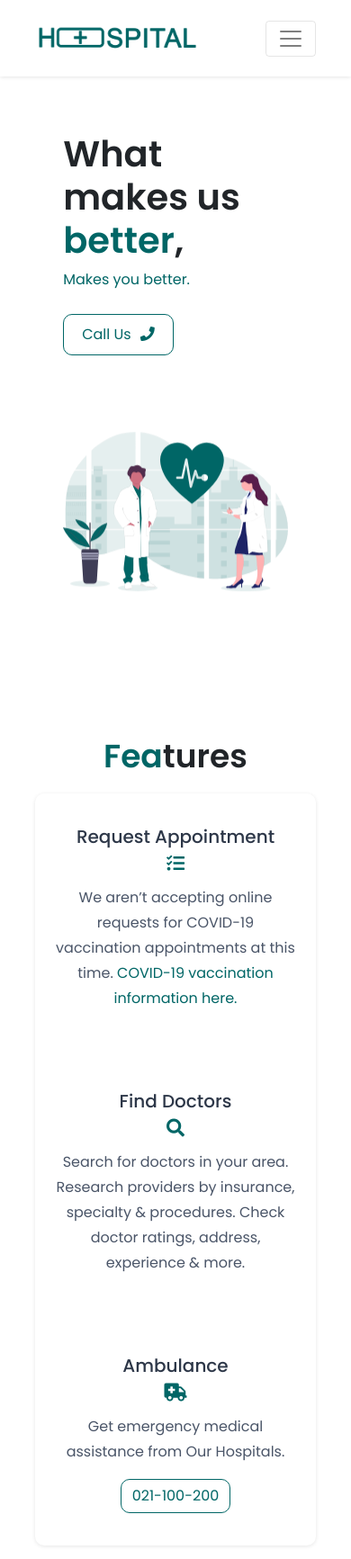
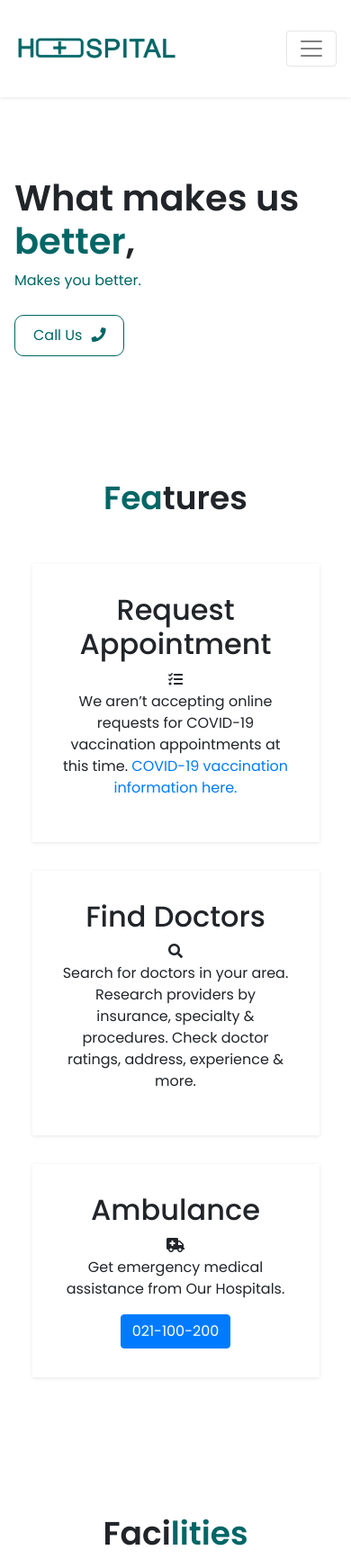
Before and after one commit to resaend/hospital, a plain HTML site: page index.html in a window 390 px wide. Shown: the top 1733 px of the page at 90% size. Drawn offline with nearby package versions, Linux system fonts and the light colour scheme.

Commit message:
refactor: html structure and responsive

```diff
--- a/css/style.css
+++ b/css/style.css
@@ -30,12 +30,15 @@
 
 .navbar {
     background: #fff;
-    height: 85px;
     display: flex;
-    padding: 0 10% !important;
+    padding: 1rem ;
     align-items: center;
     justify-content: space-between;
     box-shadow: 0 1px 4px 0 rgba(1, 1, 1, 0.1);
+}
+
+.container {
+    padding: 1rem;
 }
 
 .nav-link {
@@ -56,22 +59,20 @@
     display: flex;
     align-items: center;
     flex-wrap: wrap;
-    padding: 0 10%;
 }
 
 .home .image {
     padding-top: 4rem;
-    flex: 1 1 40rem;
+}
+.home .image img {
+    width: 100%;
 }
 
 .image>img {
-    width: 700px;
-    padding: 0 105;
     animation: bounceTop_01 3s infinite;
 }
 
 .home .content {
-    padding: 0 10%;
     flex: 1 1 40rem;
 }
 
@@ -127,11 +128,13 @@
 
 #features {
     padding: 0% 5%;
+    border-radius: 10px;
+    margin-top: 20px;
+}
+#features .feature-item {
     box-shadow: 0 1px 4px 0 rgba(1, 1, 1, 0.1);
-    border-radius: 10px;
-    margin-left: 10%;
-    margin-right: 10%;
-    margin-top: 20px;
+    padding: 2rem;
+    height: 100%;
 }
 
 
@@ -215,7 +218,6 @@
 }
 
 #facilities {
-    padding: 0 10%;
     margin-top: 10px;
 }
 
@@ -225,6 +227,7 @@
 
 .facilities>img {
     border-radius: 20px;
+    width: 100%;
 }
 
 .imgfacilities {
@@ -331,7 +334,6 @@
 
 /* testi */
 .testimoni {
-    padding: 0 10%;
     margin-top: 120px;
 }
 
@@ -353,8 +355,6 @@
 }
 
 .carousel-item>center>.text {
-    padding-left: 10%;
-    padding-right: 10%;
     padding-top: 5%;
     padding-bottom: 0;
     font-size: 20px;
@@ -368,7 +368,6 @@
 }
 
 .whychooseus {
-    padding: 0 10%;
 }
 
 #whychoose {
@@ -448,7 +447,6 @@
         width: 250px;
         text-align: center;
         align-self: center;
-        margin: 10%;
     }
 
     .home .content {
--- a/index.html
+++ b/index.html
@@ -8,18 +8,19 @@
     <link rel="preconnect" href="https://fonts.gstatic.com">
     <link href="https://fonts.googleapis.com/css2?family=Poppins:wght@100;200;300;400;500;600;700;800&display=swap"
         rel="stylesheet">
-    <link rel="stylesheet" href="css/style.css?v=5">
     <link rel="stylesheet" href="https://cdn.jsdelivr.net/npm/bootstrap@4.6.0/dist/css/bootstrap.min.css"
         integrity="sha384-B0vP5xmATw1+K9KRQjQERJvTumQW0nPEzvF6L/Z6nronJ3oUOFUFpCjEUQouq2+l" crossorigin="anonymous">
     <link rel="stylesheet" href="https://cdnjs.cloudflare.com/ajax/libs/font-awesome/5.15.3/css/all.min.css"
         integrity="sha512-iBBXm8fW90+nuLcSKlbmrPcLa0OT92xO1BIsZ+ywDWZCvqsWgccV3gFoRBv0z+8dLJgyAHIhR35VZc2oM/gI1w=="
         crossorigin="anonymous" />
-    <link rel="stylesheet" href="https://cdnjs.cloudflare.com/ajax/libs/twitter-bpptstrap/3.3.7/css/bootstrap.min.css">
+        <link rel="stylesheet" href="css/style.css?v=5">
 
 </head>
 
 <body>
     <nav class="navbar navbar-expand-lg navbar-light">
+        <div class="container">
+
             <a class="navbar-brand" href="#"><img src="./images/logo.png" width="180px"></a>
             <button class="navbar-toggler" type="button" data-toggle="collapse" data-target="#navbarNavAltMarkup"
                 aria-controls="navbarNavAltMarkup" aria-expanded="false" aria-label="Toggle navigation">
@@ -34,17 +35,24 @@
                     <a class="nav-link" href="#whychoose">Why Us</a>
                 </div>
             </div>
+        </div>
     </nav>
 
 
     <section class="home" id="home">
+        <div class="container">
+            <div class="row align-items-center">
+                <div class="col-md-6 col-12">
                     <div class="content">
                         <h1>What makes us <span>better</span>,</h1>
                         <p>Makes you <span>better</span>.</p>
                         <button type="button" class="btn btn-primary">Call Us<i class="fa fa-phone"></i></button>
                     </div>
+                </div>
+                <div class="col-md-6 col-12 d-none d-md-block">
                     <div class="image">
                     <img src="./images/jumbotron.svg" alt="jumbotron">
+                </div>
             </div>
         </div>
     </section>
@@ -57,26 +65,34 @@
     </div>
 
     <section id="features">
+        <div class="container">
             <div class="row text-center">
-            <div class="col-md-4 features mt-3 mb-3">
+                <div class="col-md-4  mt-3 mb-3">
+                    <div class="feature-item">
                         <h2>Request Appointment</h2>
                         <i class="fa fa-tasks"></i>
                         <p>We aren’t accepting online requests for COVID-19 vaccination appointments at this time. <a href="#">
                                 COVID-19
                                 vaccination information here.</a></p>
                     </div>
-            <div class="col-md-4 features mt-3 mb-3">
+                </div>
+                <div class="col-md-4  mt-3 mb-3">
+                    <div class="feature-item">
                         <h2>Find Doctors</h2>
                         <i class="fa fa-search"></i>
                         <p>Search for doctors in your area. Research providers by insurance, specialty & procedures. Check
                             doctor
                             ratings, address, experience & more.</p>
                     </div>
-            <div class="col-md-4 features mt-3 mb-3">
+                </div>
+                <div class="col-md-4  mt-3 mb-3">
+                    <div class="feature-item">
                         <h2>Ambulance</h2>
                         <i class="fa fa-ambulance"></i>
                         <p>Get emergency medical assistance from Our Hospitals.</p>
                         <button type="button" class="btn btn-primary">021-100-200 </button>
+                    </div>
+                    </div>
             </div>
         </div>
     </section>
@@ -86,6 +102,7 @@
     </div>
 
     <section id="facilities">
+        <div class="container">
             <div class="row gabung">
                 <div class="col-md-3 facilities">
                     <img class="imgfacilities" src="./images/lab.jpg" width="300">
@@ -114,7 +131,6 @@
                     <button type="button" class="btn btn-primary">Emergency </button>
                 </div>
             </div>
-
             <div class="row">
                 <div class="col-md-3 facilities">
                     <img class="imgfacilities" src="./images/diagnostic.jpg" width="300">
@@ -136,9 +152,12 @@
                     <p class="viewmore">Click <span>here</span> to view more our facilities.</p>
                 </div>
             </div>
+        </div>
+
     </section>
 
     <section class="testimoni" id="testimoni">
+        <div class="container">
             <div id="carouselExampleIndicators" class="carousel slide" data-ride="carousel">
                 <ol class="carousel-indicators">
                     <li data-target="#carouselExampleIndicators" data-slide-to="0" class="active"></li>
@@ -208,6 +227,7 @@
                     <span class="sr-only">Next</span>
                 </a>
             </div>
+        </div>
 
     </section>
 
@@ -216,6 +236,7 @@
     </div>
 
     <section class="whychooseus">
+        <div class="container">
             <div class="row text-center">
                 <div class="col-md-4 whychooseus mt-3 mb-3">
                     <img src="./images/24-hours.svg" width="200">
@@ -240,6 +261,7 @@
                         professionals, we
                         will continue to work hard to become the best hospital.</p>
 
+                </div>
             </div>
         </div>
     </section>
```
Lines whose indentation alone changed are shown as unchanged.
